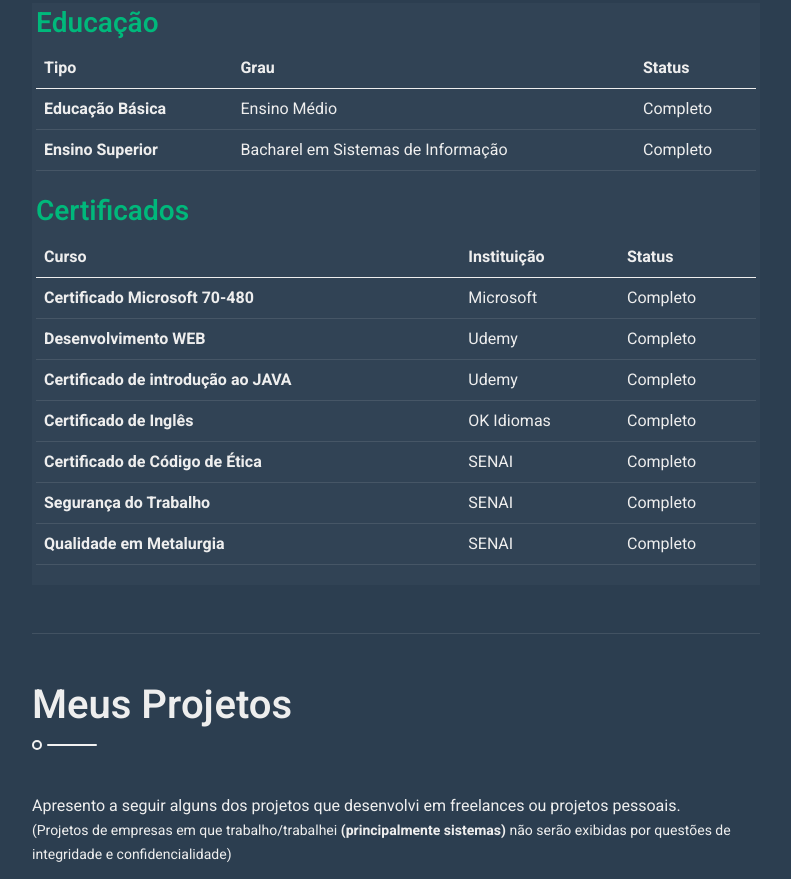
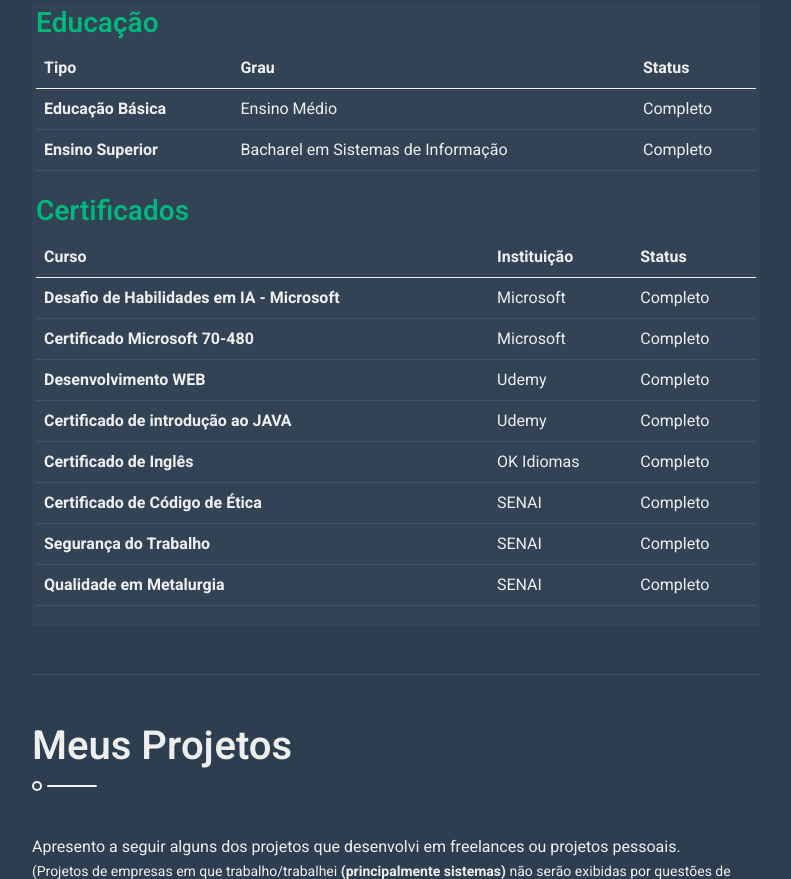
Before and after one commit to rafaellopes21/portfolio.github.io, a plain HTML site: page index.html in a window 1280 px wide. Shown: the part 4479-5358 px from the top of the page, without its empty margins (438-1229 px from the left). Drawn offline with nearby package versions, Linux system fonts and the light colour scheme.

Commit message:
Inserido atualizações no portfolio

```diff
--- a/index.html
+++ b/index.html
@@ -395,6 +395,11 @@
                             </thead>
                             <tbody>
                             <tr>
+                                <th scope="row">Desafio de Habilidades em IA - Microsoft</th>
+                                <td>Microsoft</td>
+                                <td>Completo</td>
+                            </tr>
+                            <tr>
                                 <th scope="row">Certificado Microsoft 70-480</th>
                                 <td>Microsoft</td>
                                 <td>Completo</td>
```
